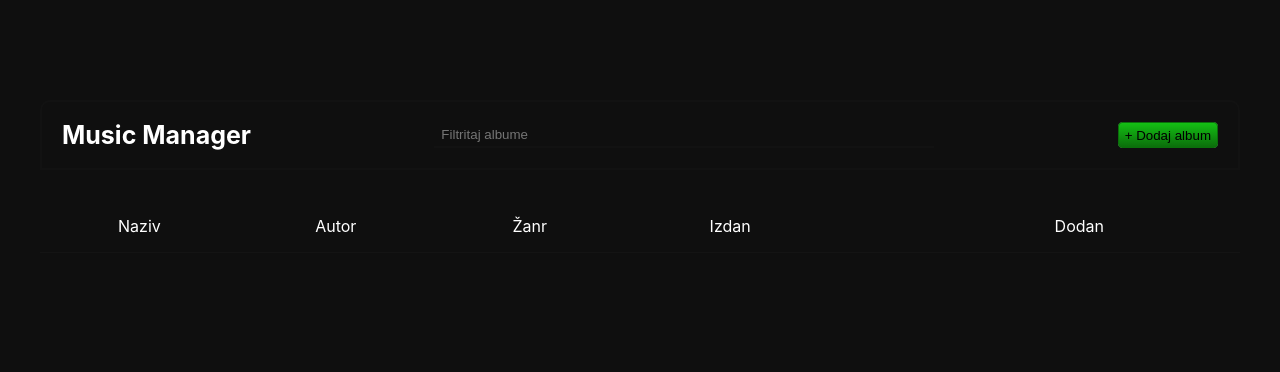
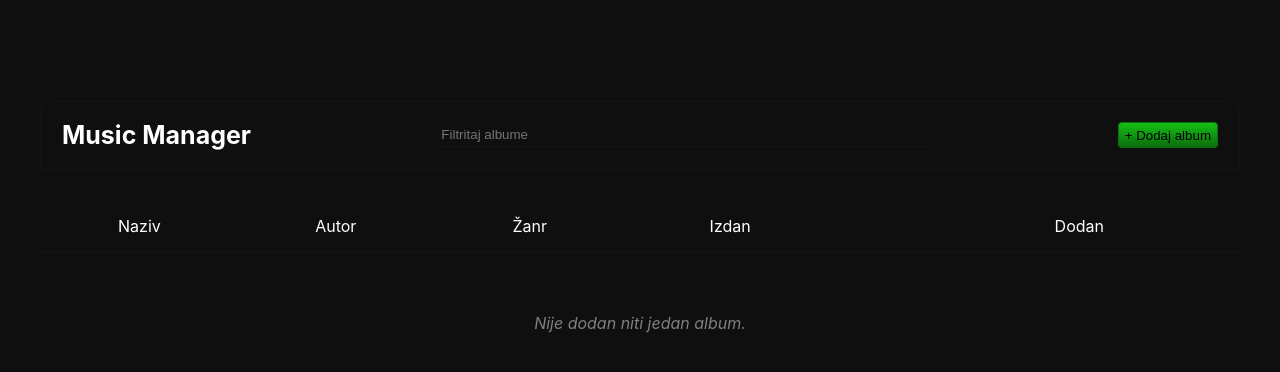
Before and after one commit to lovretomic/Internship-15-MusicManager, a React (Create React App) app in the folder music-manager/: page / in a window 1280 px wide. Shown: the top 372 px of the page. Built offline with nearby package versions, Linux system fonts and the light colour scheme.

Commit message:
Added empty list message

```diff
--- a/music-manager/src/App.jsx
+++ b/music-manager/src/App.jsx
@@ -26,9 +26,9 @@ const App = () => {
       <AddAlbum setAlbums={setAlbums}></AddAlbum>
       <Header setAlbums={setAlbums}/>
       <AlbumsHeader />
-      {albums.map((album, i) =>
+      {albums.length ? albums.map((album, i) =>
         <Album data={album} listIndex={i} setAlbums={setAlbums} key={id++}/>
-      )}
+      ) : <p className="no-albums">Nije dodan niti jedan album.</p>}
     </div>
   );
 }
--- a/music-manager/src/index.css
+++ b/music-manager/src/index.css
@@ -193,3 +193,10 @@ code {
   height: 30px;
   margin: auto 0 auto 30px;
 }
+
+.no-albums {
+  text-align: center;
+  font-style: italic;
+  color: gray;
+  margin-top: 60px;
+}
```
